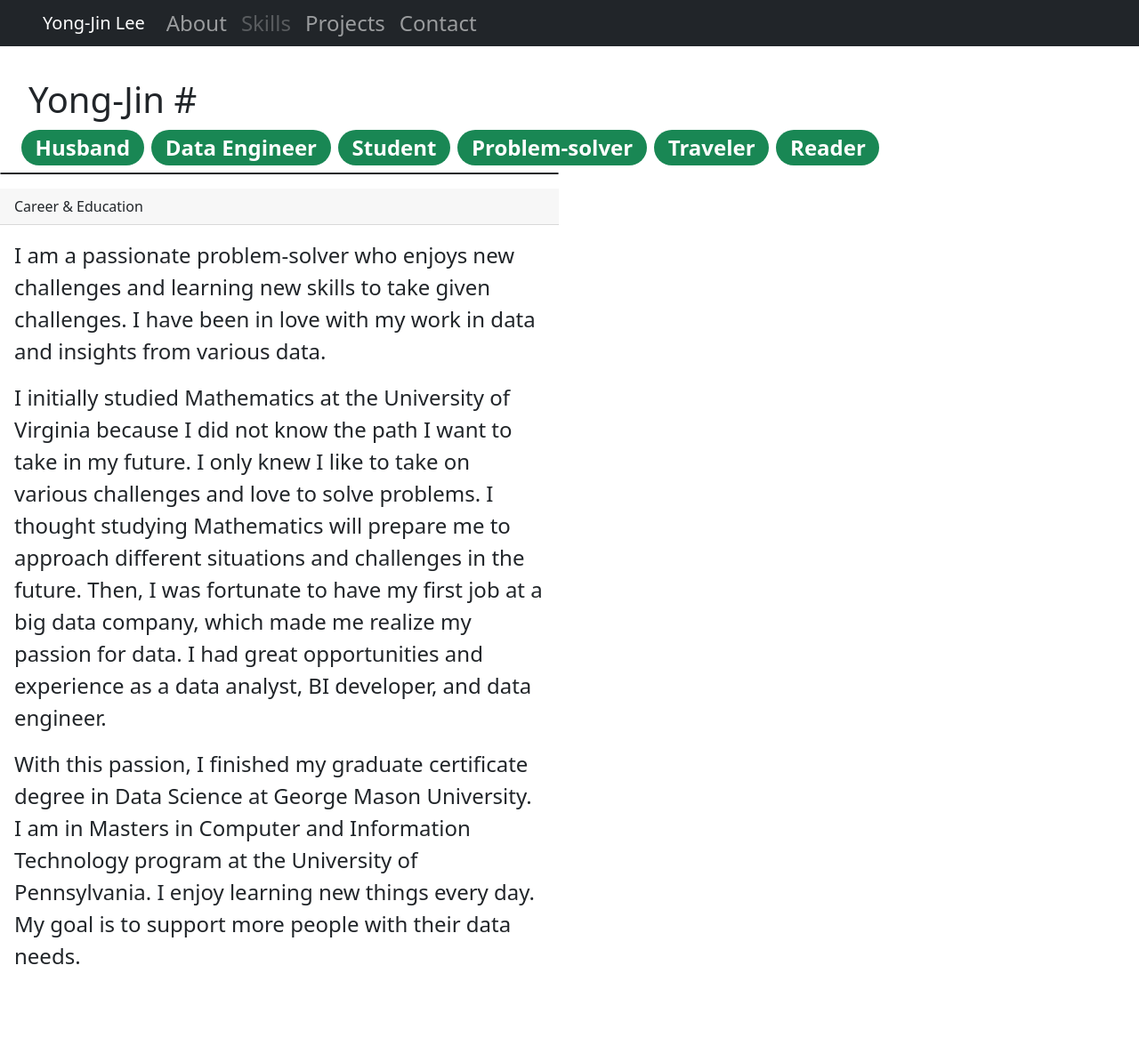
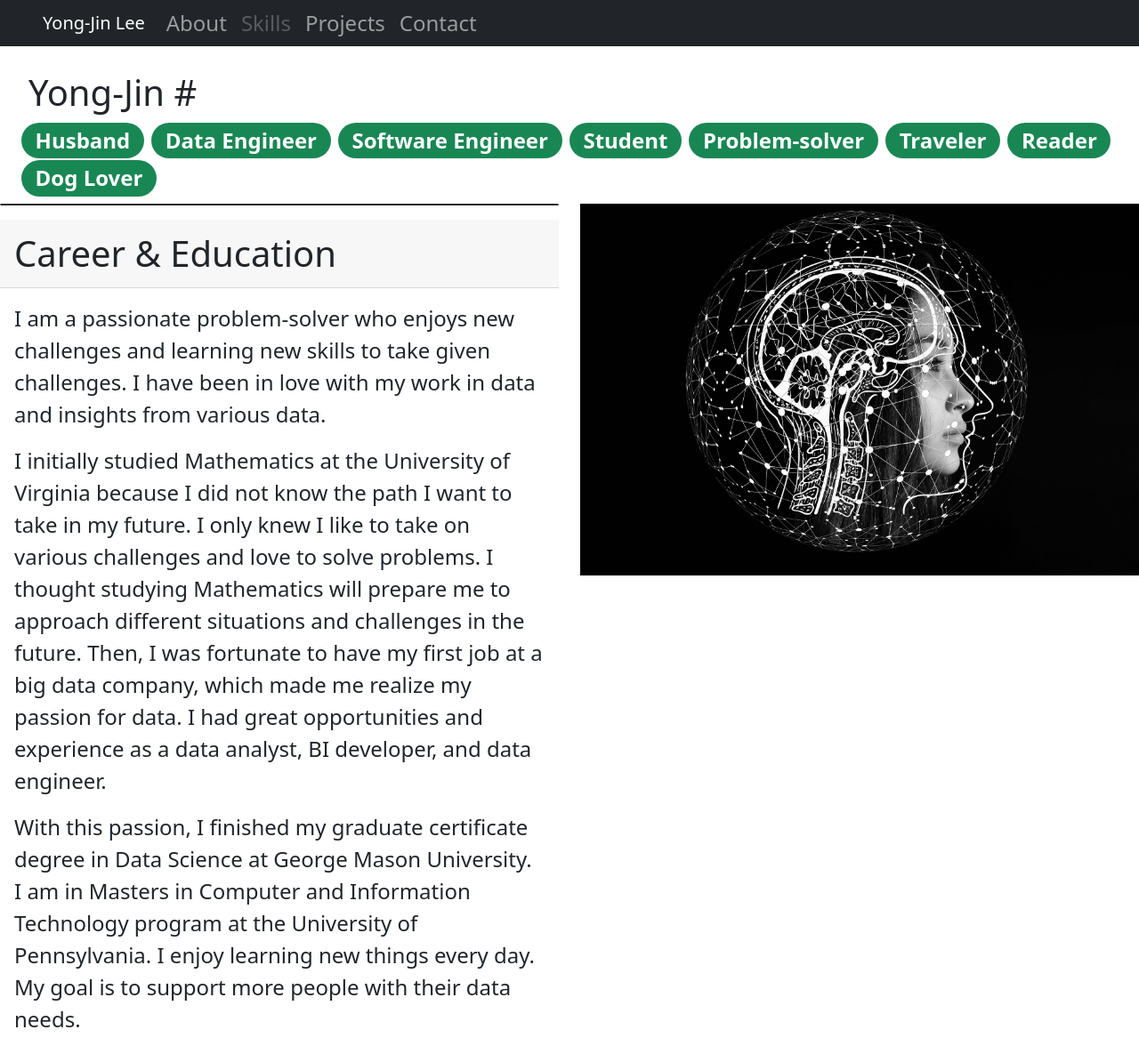
Before and after one commit to yj-lee0503/yj-lee0503.github.io, a Jekyll site: the page built from about.html, in a window 1280 px wide and 1196 px high. Shown: the whole window at 89% size. Built offline with Jekyll 4.4.1, drawn with Linux system fonts in a browser that asks for light colours; nearby versions of some CDN libraries; comment, search, counter and statistics services are not loaded.

Commit message:
add more about page

```diff
--- a/about.html
+++ b/about.html
@@ -3,17 +3,19 @@ title: About YongJin
 layout: default
 ---
 <div class="conatiner">
-    <div class="row pt-2">
+    <div class="row">
         <h1 style="margin-left: 2rem">
             Yong-Jin &#35
         </h1>
         <h2 style="margin-left: 1.5rem">
             <span class="badge rounded-pill bg-success">Husband</span>
             <span class="badge rounded-pill bg-success">Data Engineer</span>
+            <span class="badge rounded-pill bg-success">Software Engineer</span>
             <span class="badge rounded-pill bg-success">Student</span>
             <span class="badge rounded-pill bg-success">Problem-solver</span>
             <span class="badge rounded-pill bg-success">Traveler</span>
             <span class="badge rounded-pill bg-success">Reader</span>
+            <span class="badge rounded-pill bg-success">Dog Lover</span>
         </h2>
     </div>
     <div class="row">
@@ -38,5 +40,8 @@ layout: default
                 </p>
             </div>
         </div>
+        <div class="col-6">
+            <img class="img-fluid" src="./images/ai_image.jpg" alt="">
+        </div>
     </div>
 </div>
--- a/css/style.css
+++ b/css/style.css
@@ -34,3 +34,7 @@ body {
 .paddedSection {
     margin-left: 2.5rem;
 }
+
+.card-header {
+    font-size: 2.5rem;
+}
--- a/skills.html
+++ b/skills.html
@@ -0,0 +1,4 @@
+---
+title: YongJin's Skills
+layout: default_padded
+---
```
Also changed, not shown: projects.md (+3 -1 lines), images/ai_image.jpg (added).
